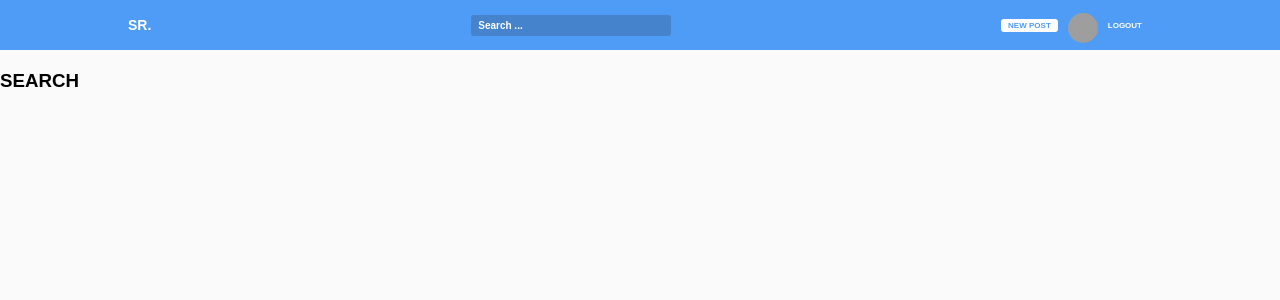
After one commit to YauheniRusinchuk/developement_sweden, a Django app: page /search/ in a window 1280 px wide. The commit adds this page. Shown: the top 300 px of the page. Run offline with Django 3.2, Linux system fonts and the light colour scheme; parts of the project's set-up code (start-up, migrations or seed data) failed here and were passed over; some libraries are stand-ins or nearby versions; some web fonts are replaced; grey boxes are pictures that could not be loaded.

Commit message:
new style show

```diff
--- a/apps/Profile/models.py
+++ b/apps/Profile/models.py
@@ -32,7 +32,7 @@ class Profile(models.Model):
 
     @property
     def last_five_sub(self):
-        return self.subscriptions.all()[:5][::-1]
+        return self.subscriptions.all()[:3][::-1]
 
 
 
--- /dev/null
+++ b/apps/search/urls.py
@@ -0,0 +1,9 @@
+from django.urls import path
+from apps.search.views import Search
+
+app_name = 'search'
+
+
+urlpatterns = [
+    path('', Search.as_view(), name='search_page'),
+]
--- a/apps/search/views.py
+++ b/apps/search/views.py
@@ -1,3 +1,10 @@
 from django.shortcuts import render
+from django.views import View
 
 # Create your views here.
+class Search(View):
+
+    ''' Search view '''
+
+    def get(self, request, *args, **kwargs):
+        return render(request, 'search/search.html', {})
--- a/apps/static/css/style.css
+++ b/apps/static/css/style.css
@@ -1235,7 +1235,19 @@ body {
     font-weight: bold;
     padding: 2px 20px;
     border: 2px solid #4e9cf5;
-    color: #4e9cf5;
+    color: white;
+    background-color:#4e9cf5;
     border-radius: 3px;
     cursor: pointer;
+    text-transform: uppercase;
 }
+
+
+/* SEARCH */
+
+.search_result {
+    margin: 70px auto;
+    animation-name: show;
+    animation-duration: 0.5s;
+    animation-fill-mode: forwards;
+}
--- a/apps/templates/header.html
+++ b/apps/templates/header.html
@@ -1,7 +1,7 @@
 <div class="header">
   <div class="header_container">
     <span onclick="window.location.href='/'">SR.</span>
-    <form>
+    <form action="{% url 'search:search_page' %}">
       <input type="text" name="" placeholder="Search ...">
     </form>
     <div class="user_info">
--- /dev/null
+++ b/apps/templates/search/search.html
@@ -0,0 +1,13 @@
+{% extends 'base.html' %}
+
+
+{% block content %}
+{% include 'header.html' %}
+
+<div class="search_result">
+
+    <h3>SEARCH</h3>
+
+</div>
+
+{% endblock %}
--- a/config/settings.py
+++ b/config/settings.py
@@ -31,6 +31,7 @@ ALLOWED_HOSTS = []
 # Application definition
 
 INSTALLED_APPS = [
+    'apps.search',
     'apps.comments',
     'apps.settings_profile',
     'apps.article',
--- a/config/urls.py
+++ b/config/urls.py
@@ -19,6 +19,7 @@ from django.conf import settings
 from django.conf.urls.static import static
 
 urlpatterns = [
+    path('search/', include('apps.search.urls', namespace='search')),
     path('admin/', admin.site.urls),
     path('settings/', include('apps.settings_profile.urls', namespace='settings')),
     path('registration/', include('apps.Profile.urls', namespace='profile')),
```
Also changed, not shown: other parts of apps/static/css/style.css (+13 -13 lines).
